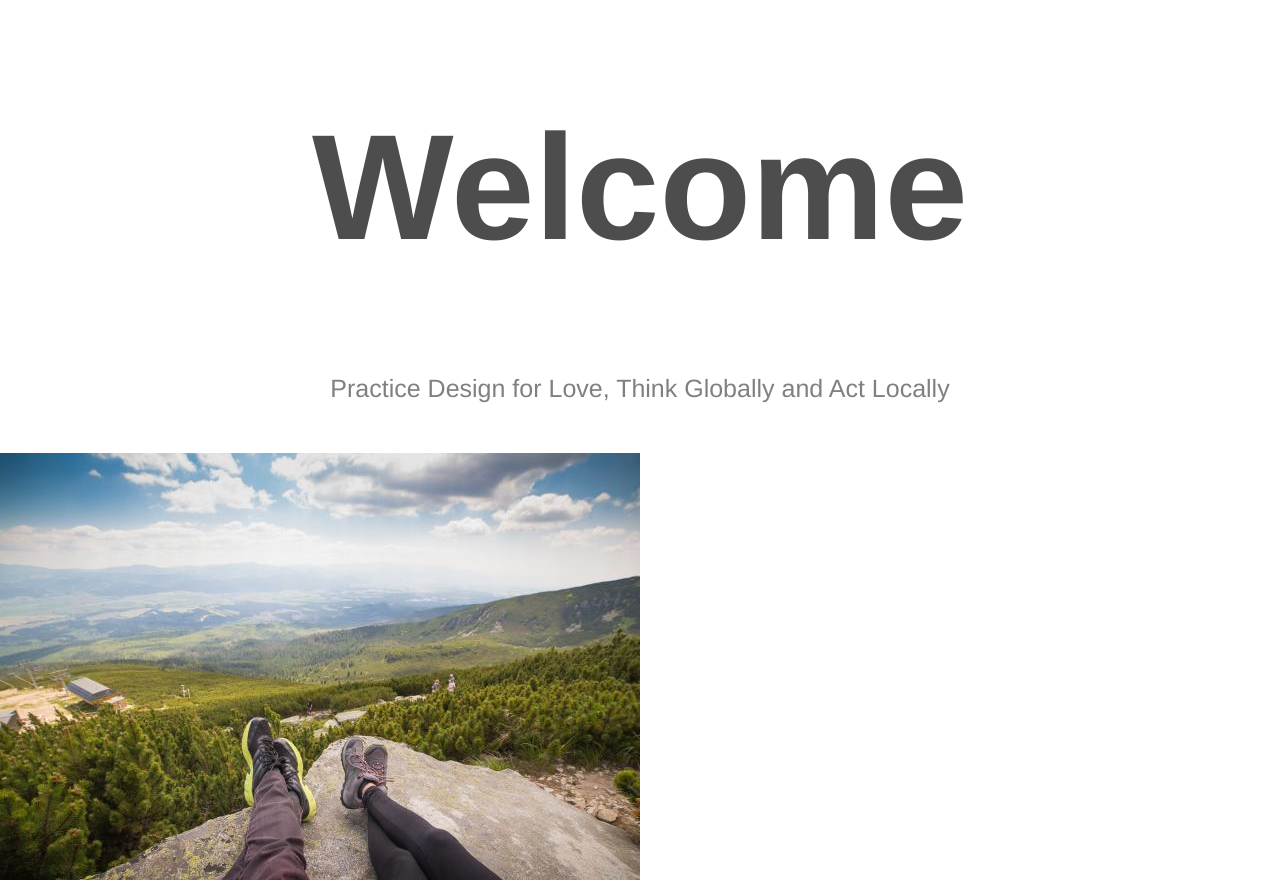
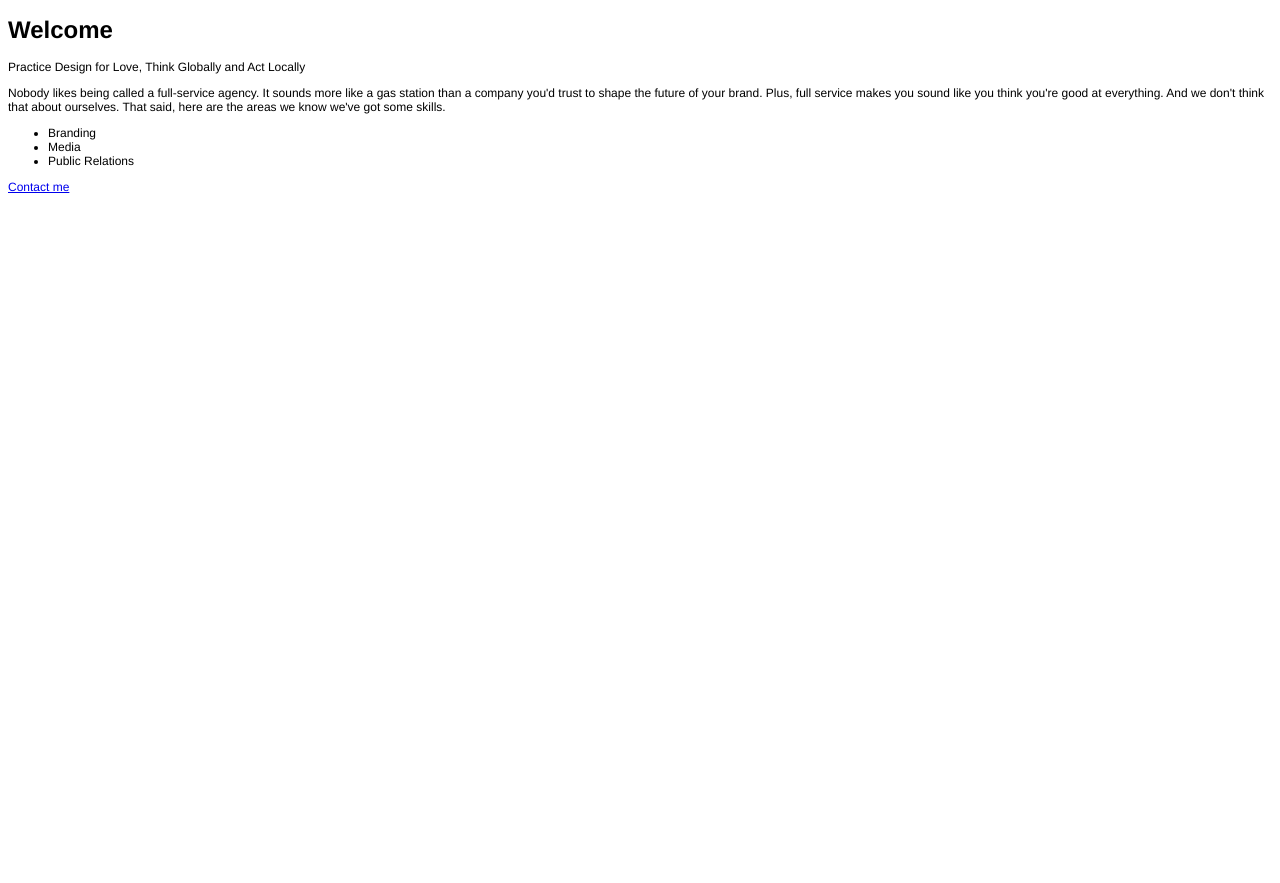
Before and after one commit to minsundesign/minsundesign.github.io, a plain HTML site: page unit_3/index.html in a window 1280 px wide. Shown: the top 883 px of the page. After the commit the page ends 800 px from the top, so only its background shows below. Drawn offline with Linux system fonts and the light colour scheme.

```diff
--- a/unit_3/css/style.css
+++ b/unit_3/css/style.css
@@ -1,35 +1,5 @@
 body {
-	background-size: cover;
-	font-family: helvetica, sans-serif;
-	margin:auto;
-}
-
-h1{
-	text-align: center;
-	font-size: 150px;
-	font-weight: bold;
-	color: #4D4D4D
-}
-
-#slogan{
-	text-align: center;
-	font-size: 25px;
-	color: #808080;
-	margin-bottom: 50px;
+	font-family: helvetica, san-serif;
+	font-size: 12px;
 
 }
-
-#contact {
-	text-align: center;
-	margin-top: 50px;
-}
-
-a{
-	text-decoration: none;
-	font-size: 35px;
-	color: gray;
-}
-
-a:hover{
-	text-decoration: underline;
-}
--- a/unit_3/index.html
+++ b/unit_3/index.html
@@ -6,11 +6,10 @@
 </head>
 
 <body>
-<h1>Welcome</h1>
-<p id="slogan">Practice Design for Love, Think Globally and Act Locally</p>
-<img src="images/Mountain.jpg" alt="two people enjoying mountain view" title="Great Mountain View">
+<h1> Welcome</h1>
+<p>Practice Design for Love, Think Globally and Act Locally</p>
 
-<p>Nobody likes being called a full-service agency. It sounds more like a gas station than a company you'd trust to shape the future of your brand. Plus, full service makes you sound like you think you're good at everything. And we don't think that about ourselves. That said, here are the areas we know we've got some skills.</p>
+<p> Nobody likes being called a full-service agency. It sounds more like a gas station than a company you'd trust to shape the future of your brand. Plus, full service makes you sound like you think you're good at everything. And we don't think that about ourselves. That said, here are the areas we know we've got some skills.</p>
 
 <ul>
 	<li>Branding</li>
```
Also changed, not shown: unit_3/images/flat-design-office-desk-o.jpg (added).
